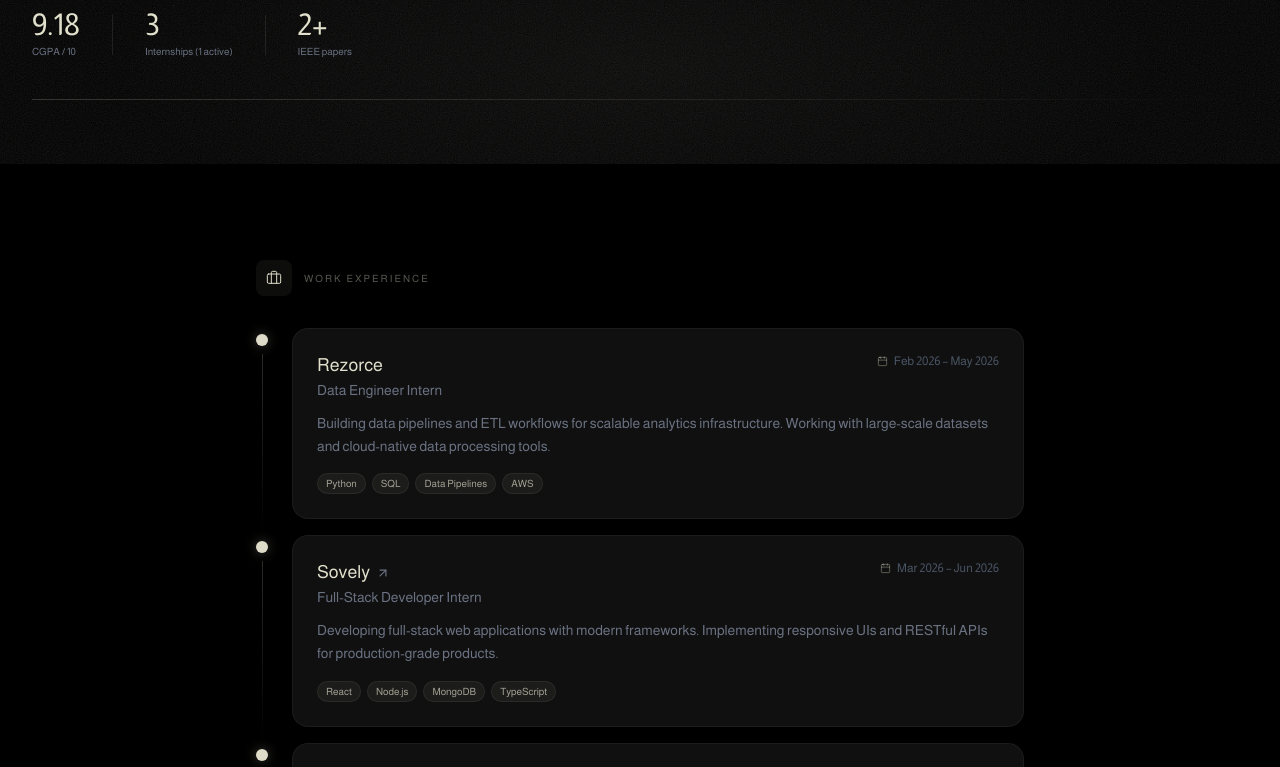
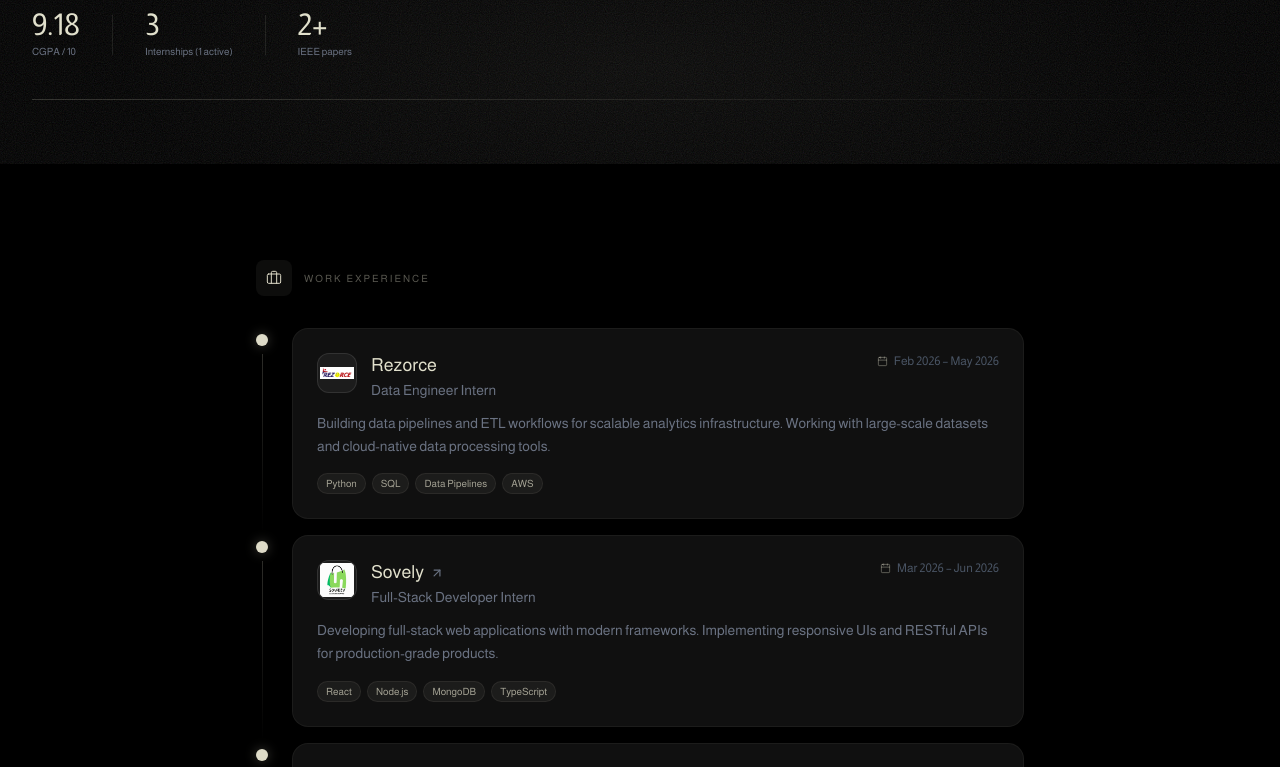
Before and after one commit to Shashankckotagi/shashank-portfolio, a React (Vite) app: page /experience in a window 1280 px wide. Shown: the part 376-1143 px from the top of the page. Built offline with nearby package versions, Linux system fonts and the light colour scheme.

Commit message:
feat: add Rezorce and Sovely logos to internships

```diff
--- a/src/pages/ExperiencePage.tsx
+++ b/src/pages/ExperiencePage.tsx
@@ -23,6 +23,7 @@
     description:
       'Building data pipelines and ETL workflows for scalable analytics infrastructure. Working with large-scale datasets and cloud-native data processing tools.',
     tags: ['Python', 'SQL', 'Data Pipelines', 'AWS'],
+    logo: '/rezorce_logo.png',
   },
   {
     company: 'Sovely',
@@ -32,6 +33,7 @@
       'Developing full-stack web applications with modern frameworks. Implementing responsive UIs and RESTful APIs for production-grade products.',
     tags: ['React', 'Node.js', 'MongoDB', 'TypeScript'],
     link: 'https://github.com/Sovely-fresher-batch5/sovely-ecommerce',
+    logo: '/sovely_logo.png',
   },
   {
     company: 'SAGE',
```
Also changed, not shown: public/rezorce_logo.png (added), public/sovely_logo.png (added).
